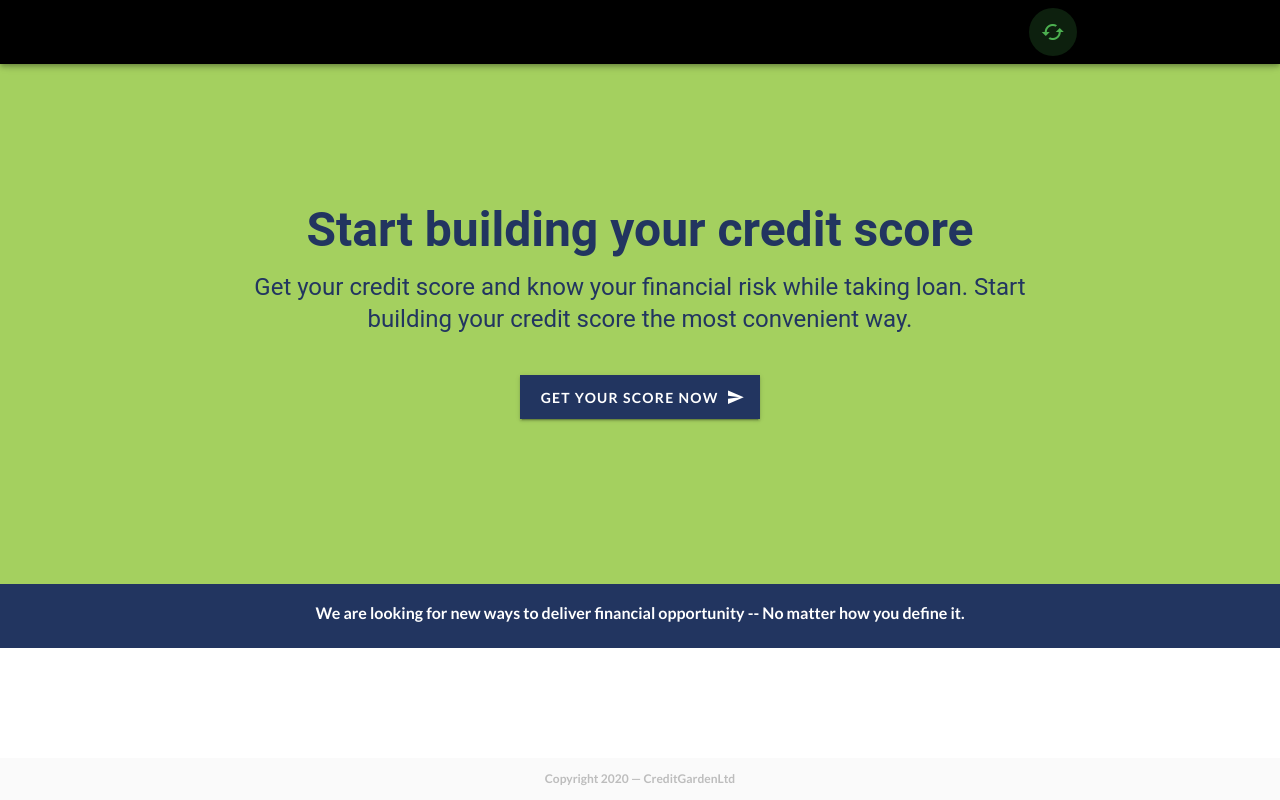
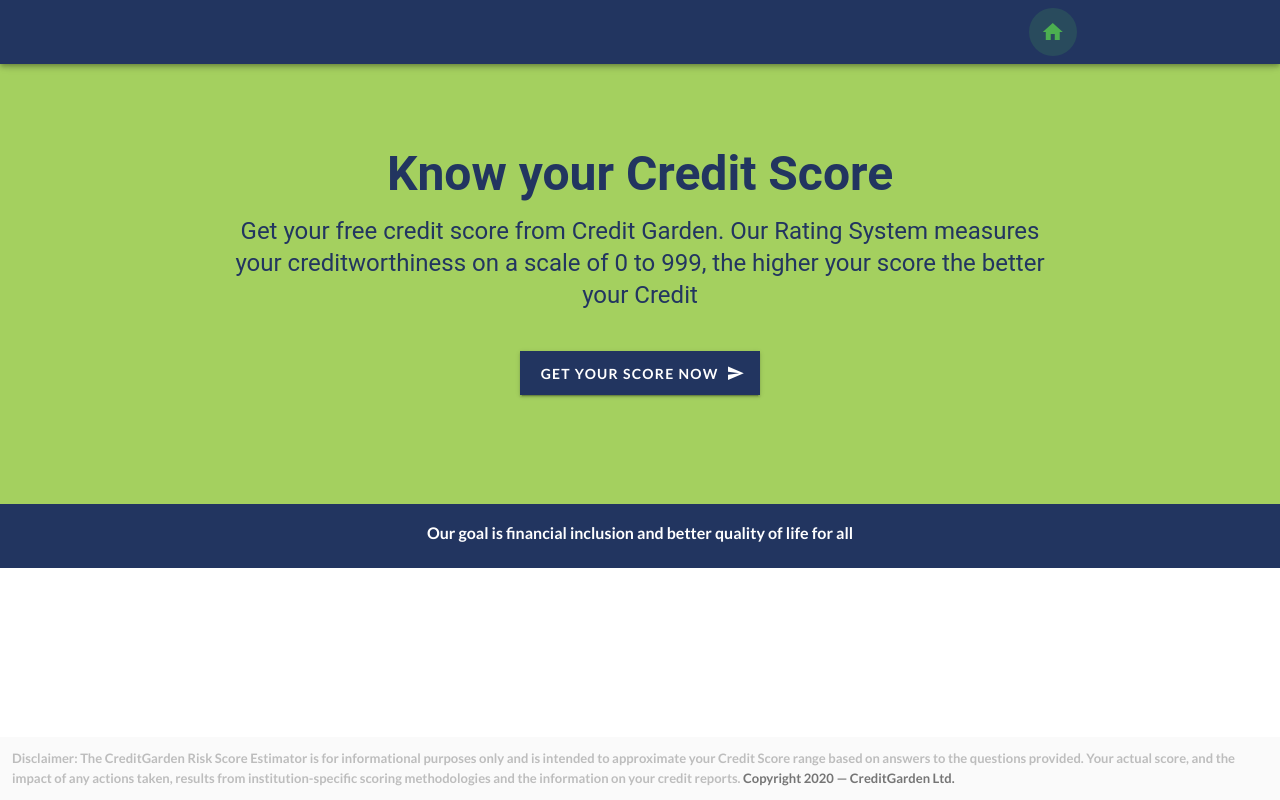
Before and after one commit to Sakib1994/credit-garden, a Vue app: page / in a window 1280 px wide. Built offline with nearby package versions, Linux system fonts and the light colour scheme.

Commit message:
Design requrerment improvement All done

```diff
--- a/public/index.html
+++ b/public/index.html
@@ -1,10 +1,10 @@
 <!DOCTYPE html>
-<html lang="en">
+<html lang="en" style="overflow-y: auto;">
     <head>
         <meta charset="utf-8" />
         <meta http-equiv="X-UA-Compatible" content="IE=edge" />
         <meta name="viewport" content="width=device-width,initial-scale=1.0" />
-        <link rel="icon" href="<%= BASE_URL %>favicon.ico" />
+        <link rel="icon" href="<%= BASE_URL %>favicon.png" />
         <title><%= htmlWebpackPlugin.options.title %></title>
         <link
             href="https://fonts.googleapis.com/css2?family=Lato:wght@700&display=swap"
--- a/src/App.vue
+++ b/src/App.vue
@@ -1,6 +1,6 @@
 <template>
   <v-app class="app">
-    <v-app-bar app color="black lighten-5">
+    <v-app-bar app color="#223560">
       <div class="d-flex align-center" style="margin-left: 5%;">
         <v-img
           alt="Vuetify Name"
@@ -23,7 +23,7 @@
       <v-spacer></v-spacer>
       <div class="d-flex justify-content-end" style="margin-right: 15%;">
         <v-btn router to="/" icon color="green">
-          <v-icon>mdi-cached</v-icon>
+          <v-icon>mdi-home</v-icon>
         </v-btn>
       </div>
     </v-app-bar>
@@ -33,11 +33,14 @@
     </v-main>
 
     <v-footer padless>
-      <v-col class="grey lighten-5 text-center" cols="12">
-        <div style="color: #BDBDBD;font-size: 12px">
+      <v-col class="grey lighten-5 text-left" cols="12">
+        <div style="color: #757575;font-size: 13px">
+          <span style="color: #BDBDBD;">
+            <strong>Disclaimer:</strong> The CreditGarden Risk Score Estimator is for informational purposes only and is intended to approximate your Credit Score range based on answers to the questions provided. Your actual score, and the impact of any actions taken, results from institution-specific scoring methodologies and the information on your credit reports.
+          </span>
+          {{" "}}
           <strong>Copyright</strong>
-          {{ new Date().getFullYear() }} —
-          <strong>CreditGardenLtd</strong>
+          {{ new Date().getFullYear() }} — CreditGarden Ltd.
         </div>
       </v-col>
     </v-footer>
@@ -48,6 +51,7 @@
   font-family: "Lato", sans-serif;
 }
 </style>
+
 <script>
 export default {
   name: "App",
--- a/src/components/Demographics.vue
+++ b/src/components/Demographics.vue
@@ -1,7 +1,7 @@
 <template>
   <div class="demographics">
     <v-card outlined class="mx-auto mb-4" max-width="650">
-      <v-card-title>DEMOGRAPHY</v-card-title>
+      <v-card-title>DEMOGRAPHIC INFORMATION</v-card-title>
 
       <v-form v-model="valid">
         <v-card-text>
--- a/src/components/FinactialInfo.vue
+++ b/src/components/FinactialInfo.vue
@@ -63,6 +63,7 @@
               :rules="[requiredRules('Loan purpose')]"
             />
           </v-col>
+
           <v-col cols="12" sm="6">
             <v-text-field
               clearable
@@ -71,6 +72,9 @@
               type="number"
               v-model.number="finantialInfo.credit_card"
             />
+          </v-col>
+          <v-col cols="12">
+            <v-card-subtitle>MONTHLY EXPENSES</v-card-subtitle>
           </v-col>
           <v-col cols="12" sm="6">
             <v-text-field
@@ -247,10 +251,10 @@
             <v-switch
               outlined
               v-model="aggree"
-              label="I aggree with Privacy Agrement"
+              label="I agree with Privacy Agrement"
               color="success"
               value="success"
-              :rules="[requiredRules('You need to aggree with Privacy Agrement')]"
+              :rules="[requiredRules('Please read and accept the Terms of Use and Privacy Agreement')]"
             ></v-switch>
           </v-col>
         </v-row>
@@ -260,7 +264,14 @@
           <v-icon left>mdi-arrow-left</v-icon>Previous
         </v-btn>
         <v-spacer></v-spacer>
-        <v-btn outlined tile @click="submit" color="success" :disabled="!valid">
+        <v-btn
+          outlined
+          tile
+          @click="submit"
+          color="success"
+          :disabled="!valid"
+          :loading="$store.state.loader"
+        >
           Submit
           <v-icon right>mdi-arrow-right</v-icon>
         </v-btn>
@@ -276,7 +287,7 @@
   data: () => ({
     finantialQ: finantialQuestions,
     requiredRules(field) {
-      return (v) => !!v || `${field} is required`;
+      return (v) => !!v || `${field} `;
     },
     valid: true,
     aggree: false,
--- a/src/components/PopUp.vue
+++ b/src/components/PopUp.vue
@@ -1,7 +1,7 @@
 <template>
   <v-dialog v-model="flag.dialog" width="700">
     <v-card>
-      <v-card-title class="headline grey lighten-2">Credit score</v-card-title>
+      <v-card-title class="white--text headline indigo darken-4">CREDIT SCORE</v-card-title>
 
       <v-card-text>
         <v-row>
@@ -18,8 +18,8 @@
           <v-col cols="7">
             <v-card class="white--text text-center" color="#223560" width="400">
               <v-card-text>
-                <p class="text-h5 white--text my-1">Risk Profile</p>
-                <p class="text-h3 white--text mt-1 mb-0">{{ score[3] }}</p>
+                <p class="text-h5 white--text my-1">RISK PROFILE</p>
+                <p class="text-h3 white--text mt-1 mb-0">{{ Math.round(score[3]) }}</p>
                 <p class="text-subtitle-1 white--text my-0">Credit Score</p>
                 <p class="text-h4 white--text mt-2">{{ score[1] }}</p>
                 <p class="text-subtitle-1 white--text my-2">Risk Level</p>
@@ -29,7 +29,7 @@
                 <v-row class="my-0">
                   <v-col cols="9" class="my-0">
                     <v-text-field
-                      label="Get Result On Your Email"
+                      label="Email my Risk Profile"
                       outlined
                       type="email"
                       dense
--- a/src/store/index.js
+++ b/src/store/index.js
@@ -5,6 +5,7 @@
 
 export default new Vuex.Store({
     state: {
+        loader: false,
         demographics: {
             address1yrs: "",
             address1stat: "",
@@ -63,6 +64,7 @@
         setDemographics: (state, payload) => (state.demographics = payload),
         setWorkExperience: (state, payload) => (state.workExperience = payload),
         setFinantialInfo: (state, payload) => (state.finantialInfo = payload),
+        setLoader: (state, payload) => (state.loader = payload),
     },
     actions: {
         setDemographics: ({ commit }, payload) => {
--- a/src/views/About.vue
+++ b/src/views/About.vue
@@ -88,6 +88,7 @@
         bankrupt_time_yrs: 0,
       };
       try {
+        this.$store.commit("setLoader", true);
         axios.post(url, info).then(({ data, status }) => {
           if (status === 200) {
             this.score = data.message.score;
@@ -95,10 +96,12 @@
             this.flag.dialog = true;
             console.log(this.user_id, this.score);
           }
+          this.$store.commit("setLoader", false);
         });
         console.log("Submitted");
       } catch (error) {
         console.log(error);
+        this.$store.commit("setLoader", false);
       }
     },
   },
--- a/src/views/Home.vue
+++ b/src/views/Home.vue
@@ -1,8 +1,8 @@
 <template>
-  <div class="home">
+  <div class="home custom-selector">
     <v-row
       no-gutters
-      style="height: 65vh;background: #a4d05f; text-align:center;"
+      style="height: 55vh;background: #a4d05f; text-align:center;"
       align="center"
       justify="center"
     >
@@ -11,12 +11,11 @@
           <v-card-text
             class="text-h3 py-0"
             style="text-align: center; color: #223560;  font-weight: 700; font-family: Lato, sans-serif;"
-          >Start building your credit score</v-card-text>
-          <v-card-text class="text-h5" style="text-align: center; color: #223560">
-            Get your credit score and know your financial risk while
-            taking loan. Start building your credit score the most
-            convenient way.
-          </v-card-text>
+          >Know your Credit Score</v-card-text>
+          <v-card-text
+            class="text-h5"
+            style="text-align: center; color: #223560"
+          >Get your free credit score from Credit Garden. Our Rating System measures your creditworthiness on a scale of 0 to 999, the higher your score the better your Credit</v-card-text>
 
           <v-btn
             router
@@ -38,10 +37,7 @@
         <p
           class="white--text"
           style="text-align: center; font-weight: 400; font-family: Lato, sans-serif; padding-top: 10px"
-        >
-          We are looking for new ways to deliver financial opportunity
-          -- No matter how you define it.
-        </p>
+        >Our goal is financial inclusion and better quality of life for all</p>
       </v-col>
     </v-row>
   </div>
@@ -54,4 +50,3 @@
   name: "Home",
   components: {},
 };
-</script>
```
Also changed, not shown: public/favicon.png (added), 1 other file (tests, documents, lock files or other folders).
